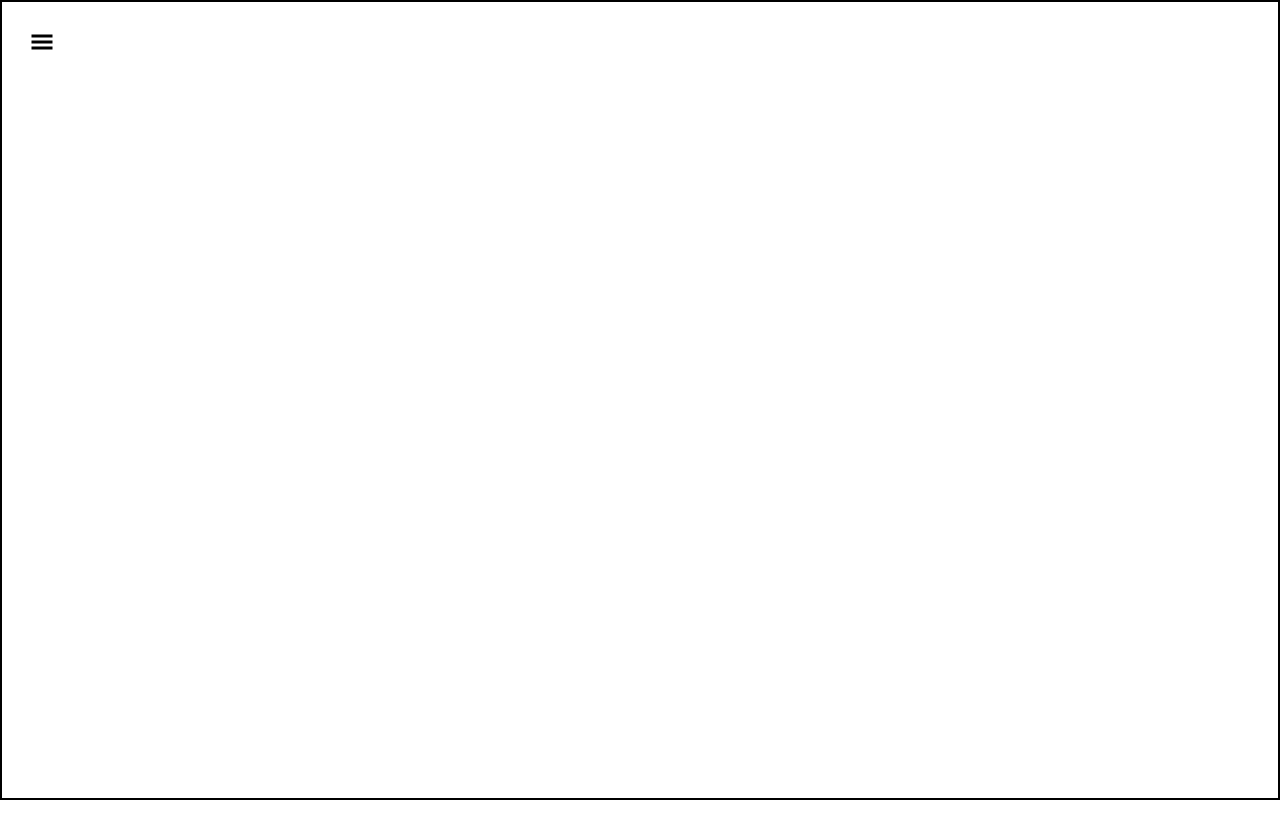
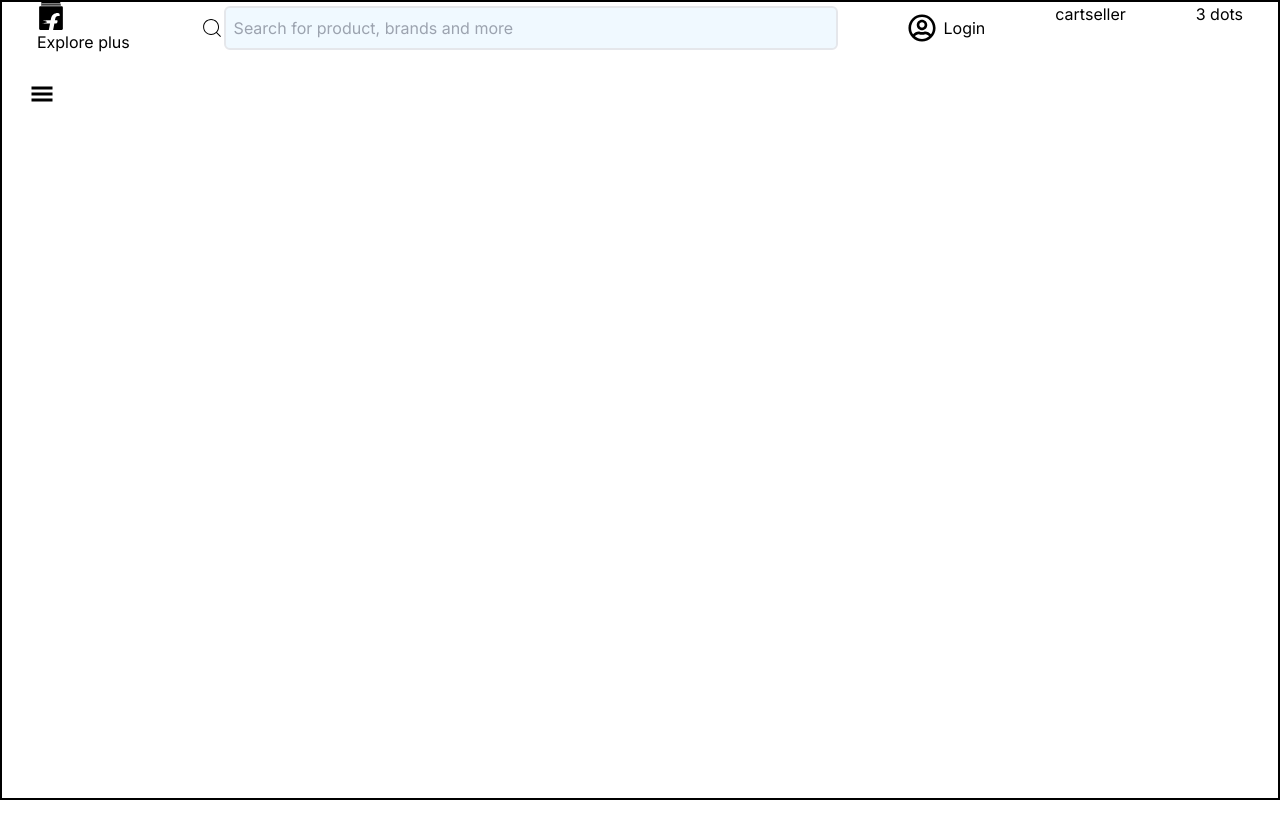
Before and after one commit to coderfrnd/E-commerce, a Next.js app: page / in a window 1280 px wide. Shown: the top 838 px of the page. Before the commit the page ends 800 px from the top, so only its background shows below. Built offline with nearby package versions, Linux system fonts and the light colour scheme.

Commit message:
desktop pushed

```diff
--- a/src/app/Component/Header/Desktop.js
+++ b/src/app/Component/Header/Desktop.js
@@ -0,0 +1,40 @@
+"use client";
+
+import React from "react";
+import { SiFlipkart } from "react-icons/si";
+import { CiSearch } from "react-icons/ci";
+import { FaRegUserCircle } from "react-icons/fa";
+
+
+
+function Desktop() {
+  return (
+    <div>
+      <header className="flex flex-row justify-around	">
+        <div className="flipkart cursor-pointer">
+          <SiFlipkart className="h-7 w-7" />
+          <span>Explore plus</span>
+        </div>
+
+        <div className="search flex flex-row items-center w-3/6">
+          <div className="search-icon cursor-pointer"> <CiSearch className="h-6 w-6" /> </div>
+          <input type="text" placeholder="Search for product, brands and more" className="search-bar border-solid border-2  rounded-md bg-sky-50 w-full p-2" />
+        </div>
+
+        <div className="login flex flex-row items-center cursor-pointer hover:bg-sky-700">
+          <div className="user-icon"> <FaRegUserCircle className="h-7 w-7 mr-2" /> </div>
+          <div className="login-text">Login</div>
+        </div>
+
+        <div className="cart-seller flex flex-row">
+          <div className="cart">cart</div>
+          <div className="seller">seller</div>
+        </div>
+
+        <div className="three-dots">3 dots</div>
+      </header>
+    </div>
+  );
+}
+
+export default Desktop;
--- a/src/app/page.js
+++ b/src/app/page.js
@@ -1,10 +1,13 @@
+import Desktop from "./Component/Header/Desktop";
 import Mobile from "./Component/Header/Mobile";
+Desktop
 
 
 export default function Home() {
   return (
    <div className="w-full h-screen">
     <div className='h-full border-2 border-black'>
+      <Desktop />
       <Mobile/>
     </div>
 
```
